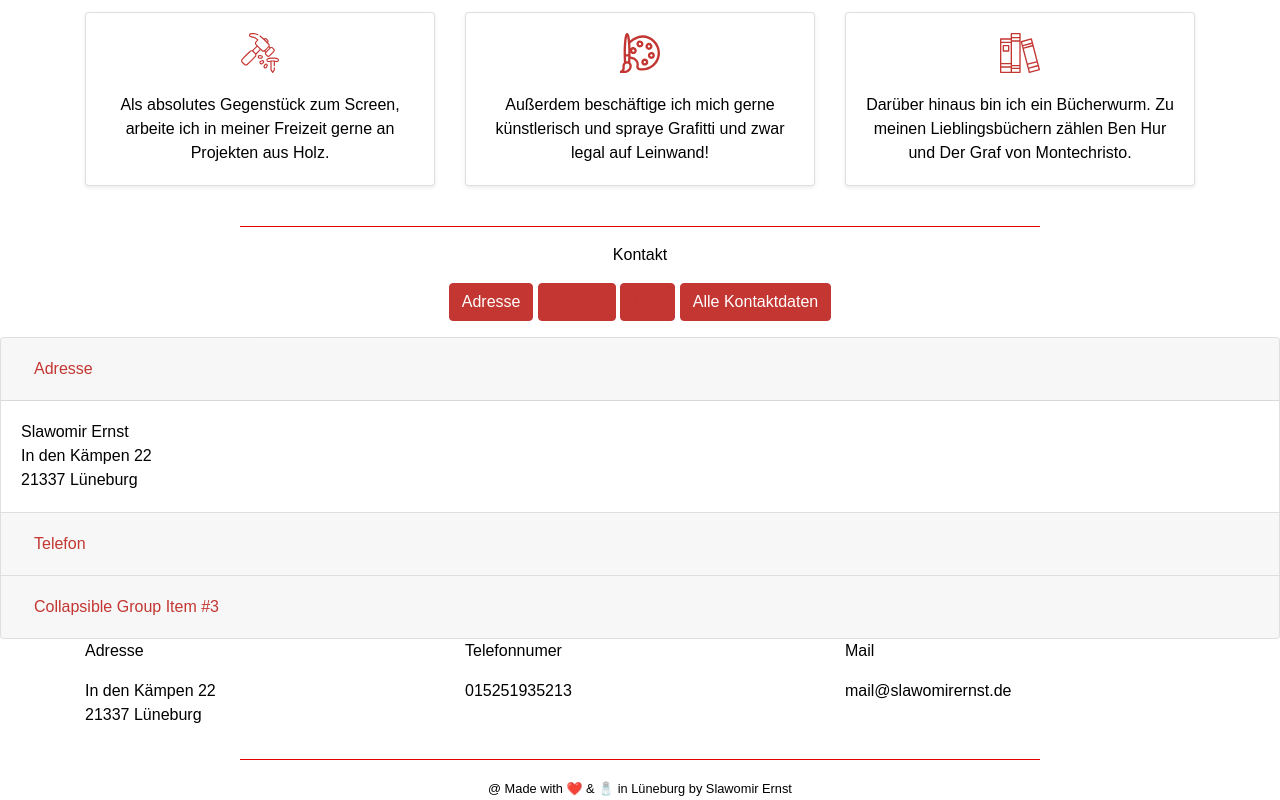
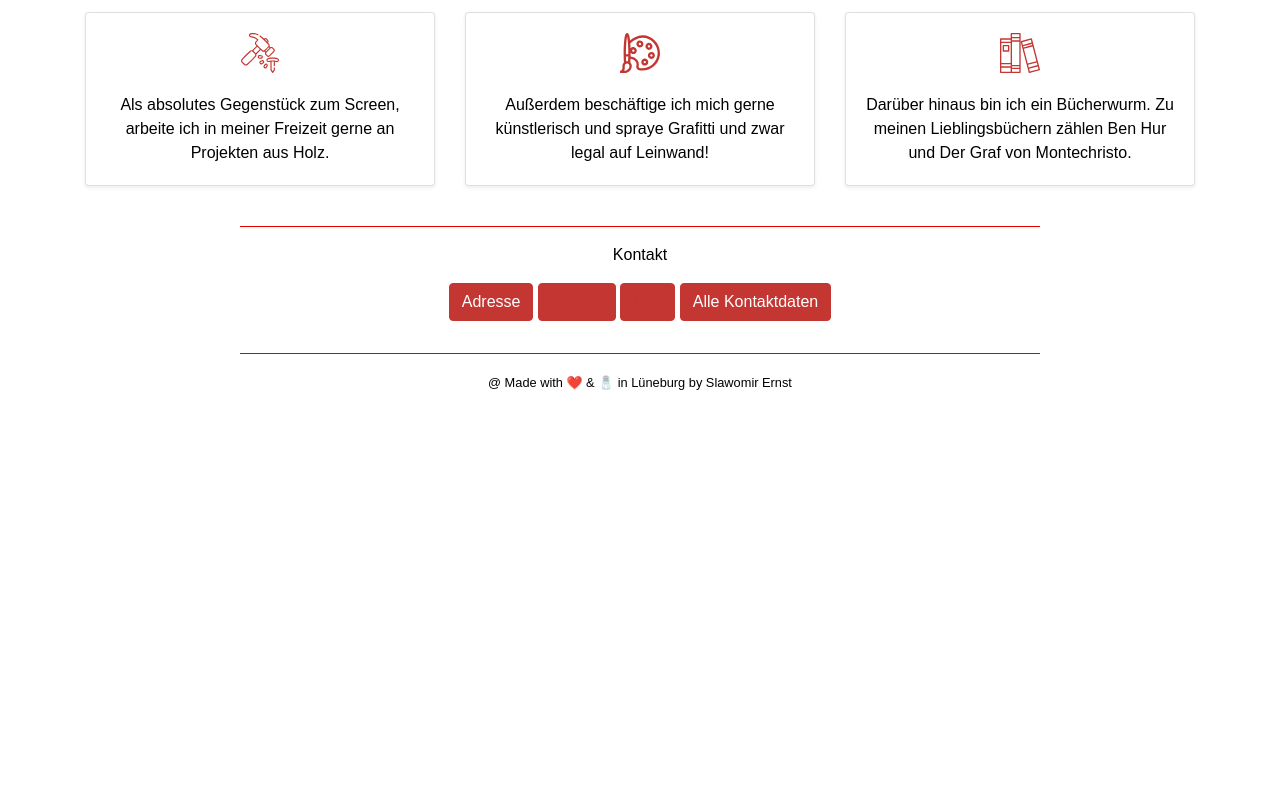
Before and after one commit to slawoe/my-portfolio-page, a plain HTML site: page index.html in a window 1280 px wide. Shown: the part 1711-2511 px from the top of the page. After the commit the page ends 2105 px from the top, so only its background shows below. Drawn offline with nearby package versions, Linux system fonts and the light colour scheme.

Commit message:
decision for contacts

```diff
--- a/index.html
+++ b/index.html
@@ -352,75 +352,6 @@
         </div>
       </div>
       </section>
-      <!--Variante 2-->
-      <div class="accordion" id="accordionExample">
-        <div class="card">
-          <div class="card-header" id="headingOne">
-            <h2 class="mb-0">
-              <button class="btn btn-link btn-block text-left" type="button" data-toggle="collapse" data-target="#collapseOne" aria-expanded="true" aria-controls="collapseOne">
-                Adresse
-              </button>
-            </h2>
-          </div>
-
-          <div id="collapseOne" class="collapse show" aria-labelledby="headingOne" data-parent="#accordionExample">
-            <div class="card-body">
-              Slawomir Ernst<br>
-              In den Kämpen 22<br>
-              21337 Lüneburg
-            </div>
-          </div>
-        </div>
-        <div class="card">
-          <div class="card-header" id="headingTwo">
-            <h2 class="mb-0">
-              <button class="btn btn-link btn-block text-left collapsed" type="button" data-toggle="collapse" data-target="#collapseTwo" aria-expanded="false" aria-controls="collapseTwo">
-                Telefon
-              </button>
-            </h2>
-          </div>
-          <div id="collapseTwo" class="collapse" aria-labelledby="headingTwo" data-parent="#accordionExample">
-            <div class="card-body">
-              0152/xxxxxxxx
-            </div>
-          </div>
-        </div>
-        <div class="card">
-          <div class="card-header" id="headingThree">
-            <h2 class="mb-0">
-              <button class="btn btn-link btn-block text-left collapsed" type="button" data-toggle="collapse" data-target="#collapseThree" aria-expanded="false" aria-controls="collapseThree">
-                Collapsible Group Item #3
-              </button>
-            </h2>
-          </div>
-          <div id="collapseThree" class="collapse" aria-labelledby="headingThree" data-parent="#accordionExample">
-            <div class="card-body">
-              Anim pariatur cliche reprehenderit, enim eiusmod high life accusamus terry richardson ad squid. 3 wolf moon officia aute, non cupidatat skateboard dolor brunch. Food truck quinoa nesciunt laborum eiusmod. Brunch 3 wolf moon tempor, sunt aliqua put a bird on it squid single-origin coffee nulla assumenda shoreditch et. Nihil anim keffiyeh helvetica, craft beer labore wes anderson cred nesciunt sapiente ea proident. Ad vegan excepteur butcher vice lomo. Leggings occaecat craft beer farm-to-table, raw denim aesthetic synth nesciunt you probably haven't heard of them accusamus labore sustainable VHS.
-            </div>
-          </div>
-        </div>
-      </div>
-      <!-- OLD -->
-      <section>
-        <div class="container">
-          <div class="row">
-            <div class="col-sm">
-              <p>Adresse</p>
-              <p>In den Kämpen 22<br>21337 Lüneburg</p>
-            </div>
-            <div class="col-sm">
-              <p>Telefonnumer</p>
-              <p>015251935213</p>
-            </div>
-            <div class="col-sm">
-              <p>Mail</p>
-              <p>mail@slawomirernst.de
-              </p>
-
-            </div>
-          </div>
-        </div>
-      </section>
     </main>
     <footer class="text-center">
       <hr>
```
